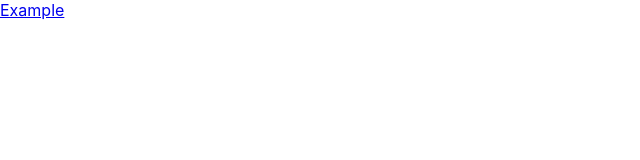
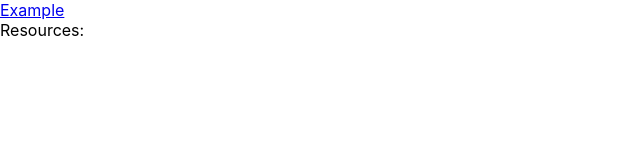
Before and after one commit to xu-jerry/LAHacks2023, a React (Create React App) app: page /resources in a window 1280 px wide. Before the commit this address had no page. Shown: the top 160 px of the page, without its empty margins (0-640 px from the left). Built offline with nearby package versions, Linux system fonts and the light colour scheme.

Commit message:
resources page outline

```diff
--- a/src/App.js
+++ b/src/App.js
@@ -2,7 +2,7 @@ import { React } from 'react';
 import { Routes, Route } from 'react-router-dom';
 import {
   Example, Games,
-  Timer,
+  Timer, Resources,
 } from './pages';
 import NavBar from './components/NavBar';
 
@@ -17,6 +17,7 @@ function App() {
             <Route path="/example" element={(<Example />)} />
             <Route path="/games" element={(<Games />)} />
             <Route path="/timer" element={(<Timer />)} />
+            <Route path="/resources" element={(<Resources />)} />
           </Routes>
         </div>
       </div>
--- /dev/null
+++ b/src/pages/Resources.jsx
@@ -0,0 +1,11 @@
+import React from 'react';
+
+function Resources() {
+  return (
+    <div>
+      Resources:
+    </div>
+  );
+}
+
+export default Resources;
--- a/src/pages/index.jsx
+++ b/src/pages/index.jsx
@@ -2,9 +2,11 @@
 import Example from './Example';
 import Games from './Games';
 import Timer from './Timer';
+import Resources from './Resources';
 
 export {
   Example,
   Games,
   Timer,
+  Resources,
 };
```
